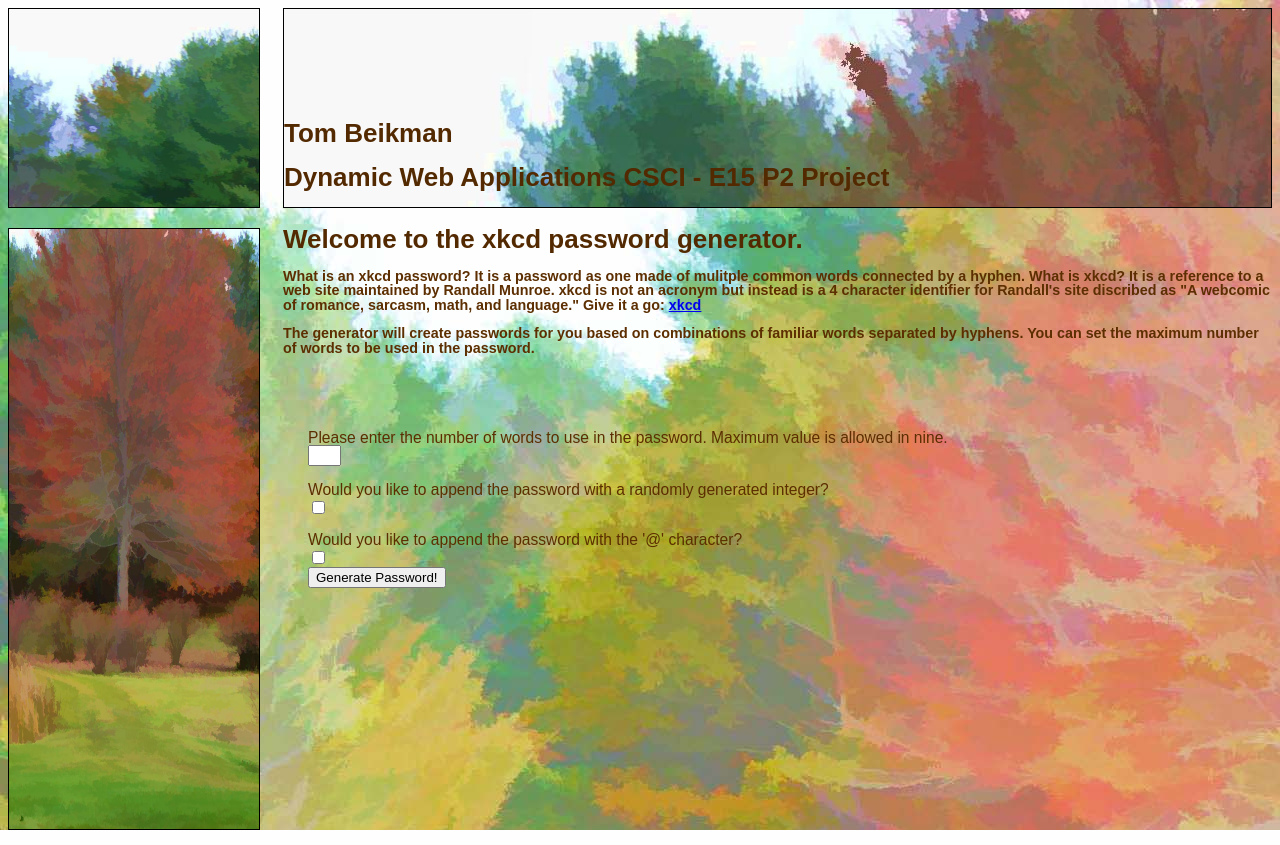
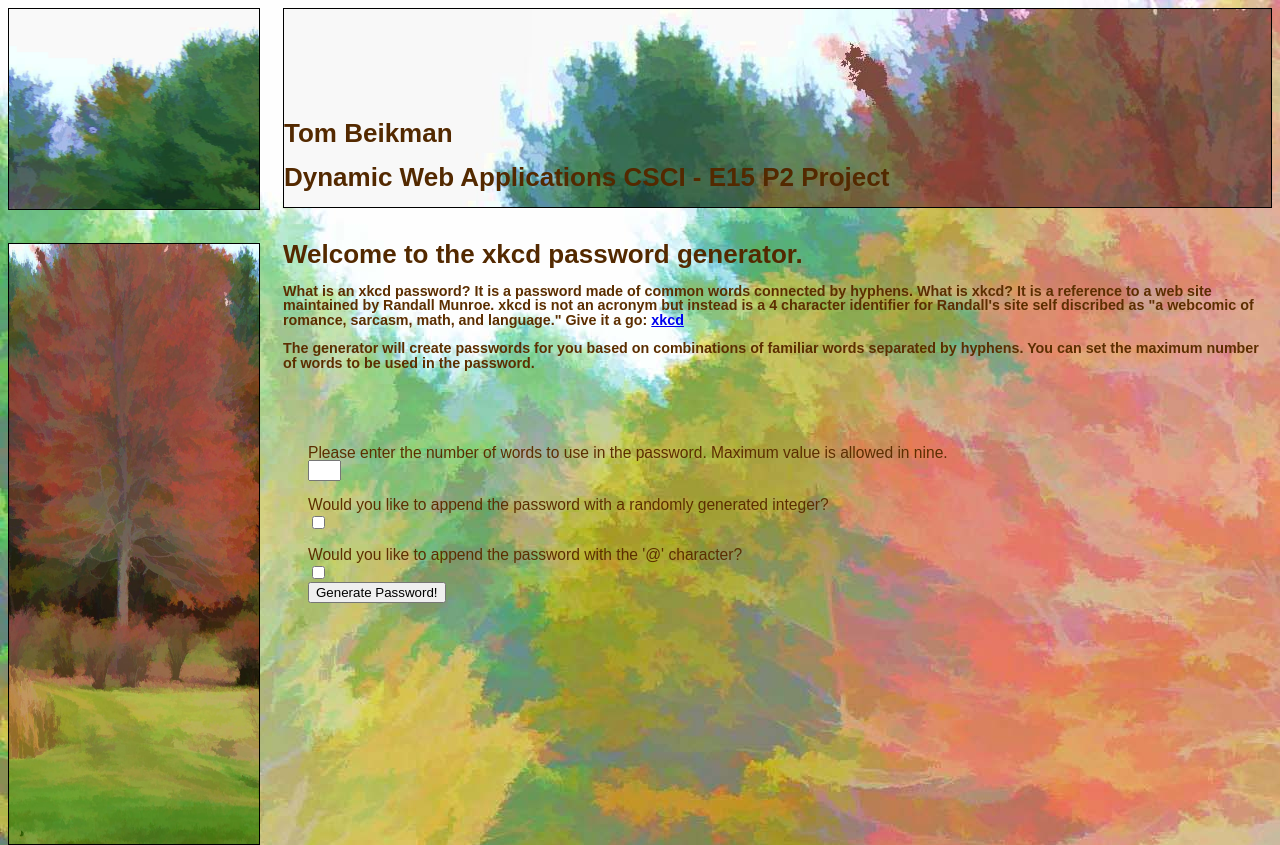
Before and after one commit to tom-bkmn/p2, a PHP site: page / in a window 1280 px wide. Run offline with PHP 8.4, Linux system fonts and the light colour scheme.

Commit message:
fix for annoying image pacement problem

```diff
--- a/index.php
+++ b/index.php
@@ -10,18 +10,20 @@
     <body >
 
         <div>
-            <img class="bannerRight" src="images/blueberryHill.Bushes.bannerLeft.jpg" height="198" width="250" alt="photograph of fall colors">
+            <img class="bannerLeft" src="images/blueberryHill.Bushes.bannerLeft.jpg" height="200" width="250" alt="photograph of fall colors">
         </div>
         <div class="banner">
             <h1>Tom Beikman</h1>
             <h1>Dynamic Web Applications CSCI - E15 P2 Project</h1>
         </div>
+        </div>
+        <br>
     	<div>
     	    <img class="sideImage" src="images/blueberryHill.Bushes.2.croped.jpg" height="600" width="250" alt="photograph of fall colors">
     	</div>
-    	<div>
+
             <h1 class="indent">Welcome to the xkcd password generator.</h1>
-            <h3 class="indent">What is an xkcd password? It is a password as one made of mulitple common words connected by a hyphen.  What is xkcd? It is a reference to a web site maintained by Randall Munroe.  xkcd is not an acronym but instead is a 4 character identifier for Randall's site discribed as "A webcomic of romance,
+            <h3 class="indent">What is an xkcd password? It is a password made of common words connected by hyphens.  What is xkcd?  It is a reference to a web site maintained by Randall Munroe.  xkcd is not an acronym but instead is a 4 character identifier for Randall's site self discribed as "a webcomic of romance,
  sarcasm, math, and language."  Give it a go:  <a href="http://xkcd.com/">xkcd</a> </h3>
             <h3 class="indent">The generator will create passwords for you based on combinations of familiar words separated by hyphens.  You can set the maximum number of words to be used in the password.</h3>
         </div>
@@ -44,7 +46,7 @@
         </form>
 
         <!-- Ideally the password is printed here, but an error message is possible too -->
-        <h2><?php echo getPassword(); ?></h2>
+        <h2 class="indent"><?php echo getPassword(); ?></h2>
 
         <!-- The site validates 4.01 strict with w3.org
          <p>
--- a/logic.php
+++ b/logic.php
@@ -27,7 +27,7 @@
 	 $error_msg = "";
 	 $password_msg = "";
 
-	 //Only process if numberOfWords is set
+	 //Only process if numberOfWords is set to some value.
 	 if (isset($_POST["numberOfWords"])) {
 	 /* Validation - if the user enters a character other than a number
 	  * set the error message.  Empty string is allowed, however.
--- a/p2.css
+++ b/p2.css
@@ -25,6 +25,7 @@ body {
 	border-style: solid;
 	background-image: url(images/blueberryHill.Bushes.tops.4.jpg);
 	margin-left: 275px;
+	float-right;
 
 }
 
@@ -32,7 +33,7 @@ body {
 	margin-left: 275px;
 }
 
-.bannerRight {
+.bannerLeft {
 	border-width: 1px;
 	border-color: black;
 	border-style: solid;
```
